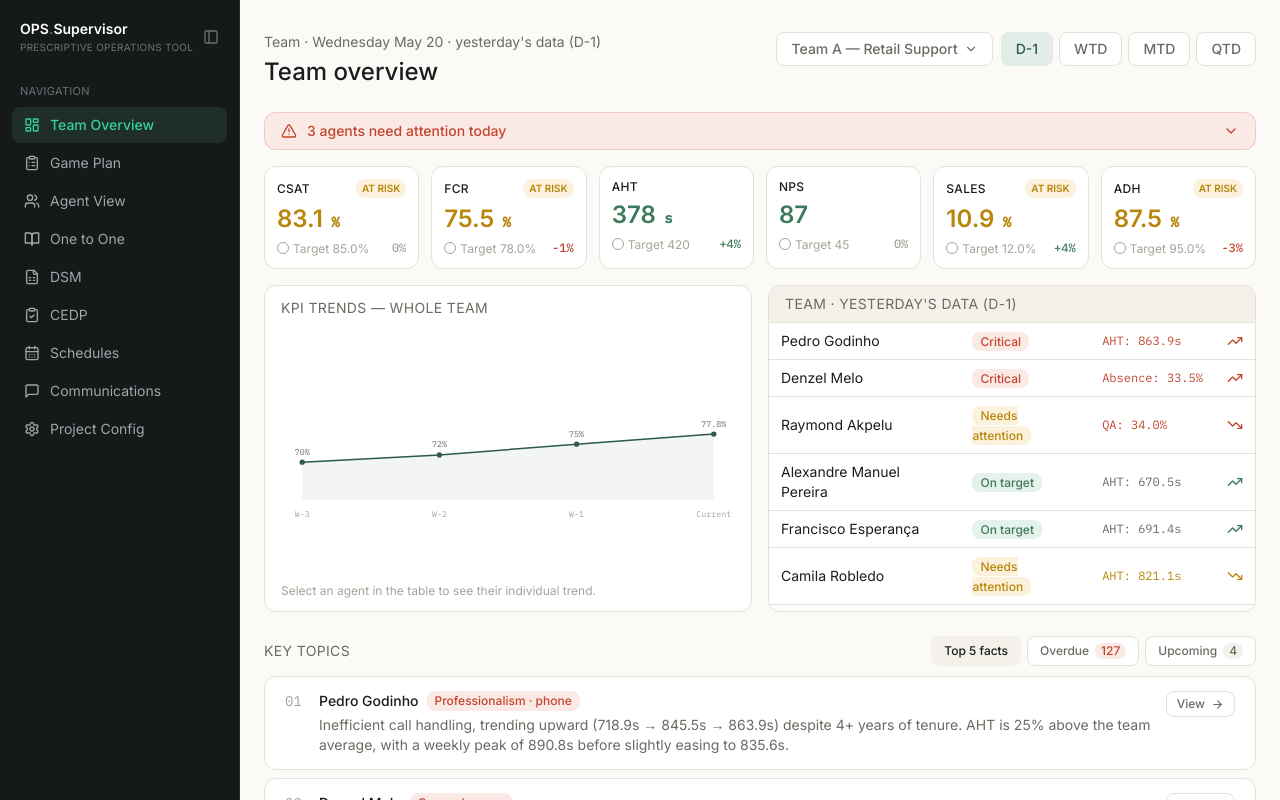
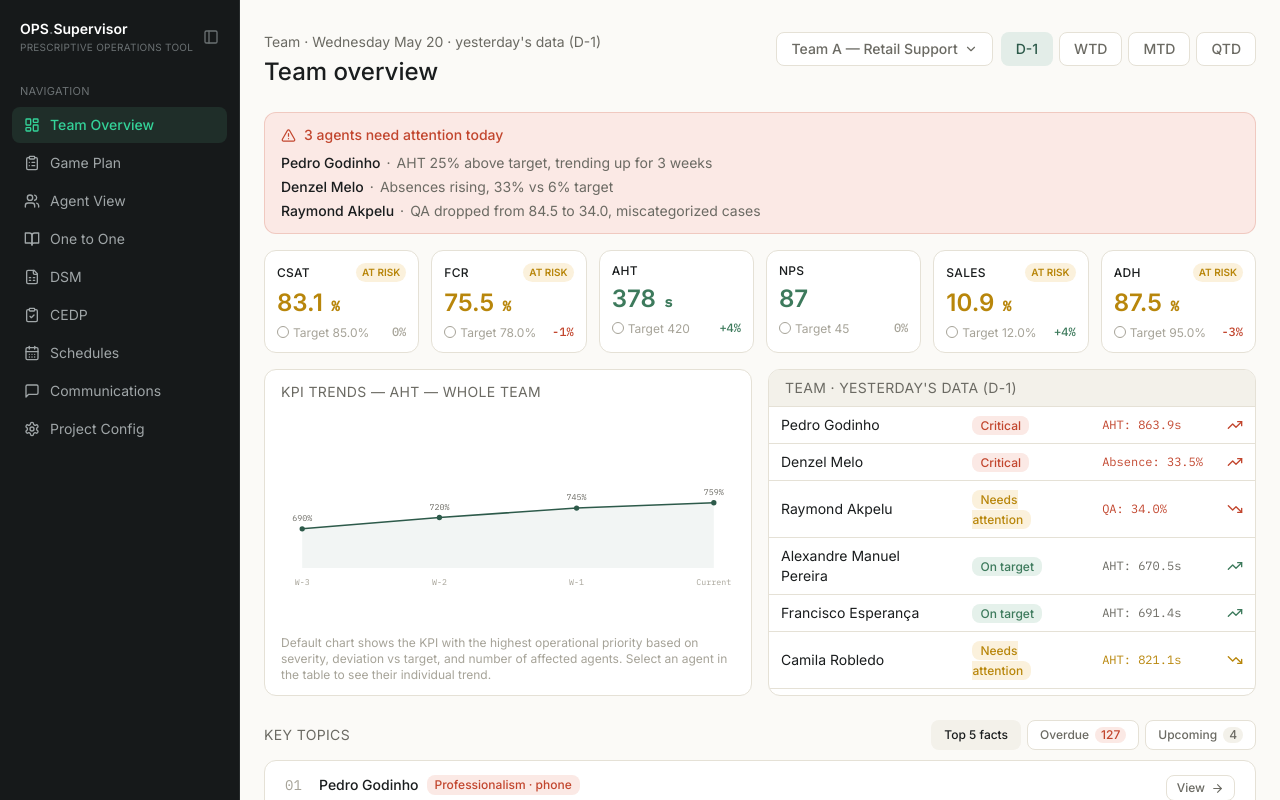
Before and after one commit to andresromero-blip/ops-supervisor-prototypes, a Next.js app: page /projects/20260620-team-overview in a window 1280 px wide. Shown: the top 800 px of the page. Built offline with nearby package versions, Linux system fonts and the light colour scheme.

Commit message:
Update page.tsx

```diff
--- a/app/projects/20260620-team-overview/page.tsx
+++ b/app/projects/20260620-team-overview/page.tsx
@@ -93,6 +93,38 @@ const MAIN_KPIS: Record<Period, Kpi[]> = {
   ],
 };
 
+// ---------------------------------------------------------------------------
+// KPI priority scoring data
+// severity_weight × deviation_pct × (critical_count + warning_count × 0.5)
+// ---------------------------------------------------------------------------
+type KpiStat = {
+  key: string;
+  label: string;
+  severityWeight: number; // 3=critical 2=warning 1=ok
+  deviationPct: number;   // absolute % deviation vs target
+  criticalCount: number;
+  warningCount: number;
+  trendData: Record<Period, number[]>;
+  trendTarget: number;
+};
+
+const KPI_STATS: KpiStat[] = [
+  { key: "aht",   label: "AHT",          severityWeight: 3, deviationPct: 0.20, criticalCount: 2, warningCount: 4, trendData: { "D-1": [690, 720, 745, 759], WTD: [685, 710, 730, 742], MTD: [670, 695, 715, 730], QTD: [650, 670, 695, 711] }, trendTarget: 630 },
+  { key: "adh",   label: "ADH",          severityWeight: 2, deviationPct: 0.08, criticalCount: 0, warningCount: 5, trendData: { "D-1": [90, 89, 88, 87.5], WTD: [90, 89.5, 89, 89], MTD: [91, 90.5, 90, 90.2], QTD: [92, 91.8, 91.5, 91.4] }, trendTarget: 95 },
+  { key: "sales", label: "Sales",        severityWeight: 2, deviationPct: 0.09, criticalCount: 0, warningCount: 3, trendData: { "D-1": [10.2, 10.5, 10.7, 10.9], WTD: [10.8, 11.0, 11.2, 11.4], MTD: [11.0, 11.2, 11.5, 11.7], QTD: [11.2, 11.5, 11.7, 11.9] }, trendTarget: 12 },
+  { key: "csat",  label: "CSAT",         severityWeight: 2, deviationPct: 0.02, criticalCount: 0, warningCount: 2, trendData: { "D-1": [82, 82.5, 83, 83.1], WTD: [83, 83.2, 83.8, 84], MTD: [83.5, 84, 84.2, 84.6], QTD: [84, 84.5, 84.8, 85.1] }, trendTarget: 85 },
+  { key: "fcr",   label: "FCR",          severityWeight: 2, deviationPct: 0.03, criticalCount: 0, warningCount: 2, trendData: { "D-1": [73, 74, 75, 75.5], WTD: [74, 75, 76, 76.8], MTD: [75, 76, 77, 78.2], QTD: [76, 77, 78, 79] }, trendTarget: 78 },
+  { key: "nps",   label: "NPS",          severityWeight: 1, deviationPct: 0,    criticalCount: 0, warningCount: 0, trendData: { "D-1": [85, 86, 87, 87], WTD: [83, 84, 84, 84], MTD: [80, 81, 81, 81], QTD: [77, 78, 78, 78] }, trendTarget: 45 },
+];
+
+function getPriorityKpi(period: Period): KpiStat {
+  return [...KPI_STATS].sort((a, b) => {
+    const scoreA = a.severityWeight * a.deviationPct * (a.criticalCount + a.warningCount * 0.5);
+    const scoreB = b.severityWeight * b.deviationPct * (b.criticalCount + b.warningCount * 0.5);
+    return scoreB - scoreA;
+  })[0];
+}
+
 const ALERTS: Record<Period, Alert[]> = {
   "D-1": [
     { agent: "Pedro Godinho", agentSlug: "pedro-godinho", reason: "AHT 25% above target, trending up for 3 weeks" },
@@ -175,13 +207,6 @@ const TEAMS = [
   { id: "team-b", name: "Team B — Premium Support" },
   { id: "team-c", name: "Team C — Backoffice" },
 ];
-
-const TEAM_FCR_TREND: Record<Period, number[]> = {
-  "D-1": [70, 72, 75, 77.8],
-  WTD: [74, 76, 78, 79.1],
-  MTD: [76, 78, 79, 80.6],
-  QTD: [78, 80, 81, 82.4],
-};
 
 // ---------------------------------------------------------------------------
 // Helpers
@@ -281,7 +306,6 @@ const PERIOD_LABELS: Record<Period, string> = {
 
 export default function TeamOverviewPage() {
   const [period, setPeriod] = useState<Period>("D-1");
-  const [alertsOpen, setAlertsOpen] = useState(false);
   const [topicTab, setTopicTab] = useState<"top" | "overdue" | "upcoming">("top");
   const [teamId, setTeamId] = useState("team-a");
   const [teamDropdownOpen, setTeamDropdownOpen] = useState(false);
@@ -294,9 +318,16 @@ export default function TeamOverviewPage() {
 
   const periodOptions: Period[] = ["D-1", "WTD", "MTD", "QTD"];
 
+  const priorityKpi = getPriorityKpi(period);
   const selectedAgent = team.find((m) => m.slug === selectedAgentSlug) ?? null;
-  const chartData = selectedAgent ? selectedAgent.fcrTrend : TEAM_FCR_TREND[period];
-  const chartLabel = selectedAgent ? selectedAgent.name : "whole team";
+  const chartData = selectedAgent ? selectedAgent.fcrTrend : priorityKpi.trendData[period];
+  const chartLabel = selectedAgent ? selectedAgent.name : `${priorityKpi.label} — whole team`;
+
+  // Alert block: top 3 visible, rest behind "See all"
+  const TOP_ALERT_COUNT = 3;
+  const [alertsExpanded, setAlertsExpanded] = useState(false);
+  const visibleAlerts = alertsExpanded ? alerts : alerts.slice(0, TOP_ALERT_COUNT);
+  const hiddenAlertCount = alerts.length - TOP_ALERT_COUNT;
 
   return (
     <div className="flex bg-bg min-h-screen">
@@ -357,28 +388,44 @@ export default function TeamOverviewPage() {
           </div>
         </div>
 
-        {/* Alert banner — collapsible */}
+        {/* Alert block — compact, top 3 always visible */}
         {alerts.length > 0 && (
-          <div className="border border-danger/20 bg-danger-light rounded-lg mb-4 overflow-hidden">
-            <button
-              onClick={() => setAlertsOpen((v) => !v)}
-              className="w-full flex items-center gap-2.5 px-4 py-2 text-left"
-            >
-              <AlertTriangle size={16} className="text-danger flex-shrink-0" />
-              <p className="text-sm font-medium text-danger m-0 flex-1">
+          <div className="border border-danger/20 bg-danger-light rounded-lg mb-4 px-4 py-3">
+            <div className="flex items-center gap-2 mb-2">
+              <AlertTriangle size={15} className="text-danger flex-shrink-0" />
+              <p className="text-sm font-medium text-danger m-0">
                 {alerts.length} {alerts.length === 1 ? "agent needs" : "agents need"} attention
                 {period === "D-1" ? " today" : period === "WTD" ? " this week" : period === "MTD" ? " this month" : " this quarter"}
               </p>
-              <ChevronDown size={16} className={`text-danger transition-transform flex-shrink-0 ${alertsOpen ? "rotate-180" : ""}`} />
-            </button>
-            {alertsOpen && (
-              <div className="flex flex-col gap-1 px-4 pb-3 pt-0.5">
-                {alerts.map((a) => (
-                  <Link key={a.agentSlug} href={`/projects/20260620-agent-view?agent=${a.agentSlug}`} className="text-sm text-text-primary hover:text-danger transition-colors">
-                    <span className="font-medium">{a.agent}</span> — {a.reason}
-                  </Link>
-                ))}
-              </div>
+            </div>
+            <div className="flex flex-col gap-1">
+              {visibleAlerts.map((a) => (
+                <Link
+                  key={a.agentSlug}
+                  href={`/projects/20260620-agent-view?agent=${a.agentSlug}`}
+                  className="text-sm text-text-primary hover:text-danger transition-colors flex items-baseline gap-1.5"
+                >
+                  <span className="font-medium whitespace-nowrap">{a.agent}</span>
+                  <span className="text-text-secondary">·</span>
+                  <span className="text-text-secondary">{a.reason}</span>
+                </Link>
+              ))}
+            </div>
+            {hiddenAlertCount > 0 && !alertsExpanded && (
+              <button
+                onClick={() => setAlertsExpanded(true)}
+                className="mt-2 text-xs text-danger font-medium flex items-center gap-1 hover:underline"
+              >
+                <ChevronDown size={13} /> See all {alerts.length} alerts
+              </button>
+            )}
+            {alertsExpanded && hiddenAlertCount > 0 && (
+              <button
+                onClick={() => setAlertsExpanded(false)}
+                className="mt-2 text-xs text-danger font-medium flex items-center gap-1 hover:underline"
+              >
+                <ChevronDown size={13} className="rotate-180" /> Show less
+              </button>
             )}
           </div>
         )}
@@ -408,8 +455,12 @@ export default function TeamOverviewPage() {
             <div className="flex-1 flex items-center">
               <TrendChart data={chartData} label={chartLabel} />
             </div>
-            {!selectedAgent && (
-              <p className="text-xs text-text-tertiary m-0">Select an agent in the table to see their individual trend.</p>
+            {!selectedAgent ? (
+              <p className="text-xs text-text-tertiary m-0">
+                Default chart shows the KPI with the highest operational priority based on severity, deviation vs target, and number of affected agents. Select an agent in the table to see their individual trend.
+              </p>
+            ) : (
+              <p className="text-xs text-text-tertiary m-0">Showing FCR_Phone trend for selected agent. Click <strong>Team</strong> to return to team view.</p>
             )}
           </div>
 
```
